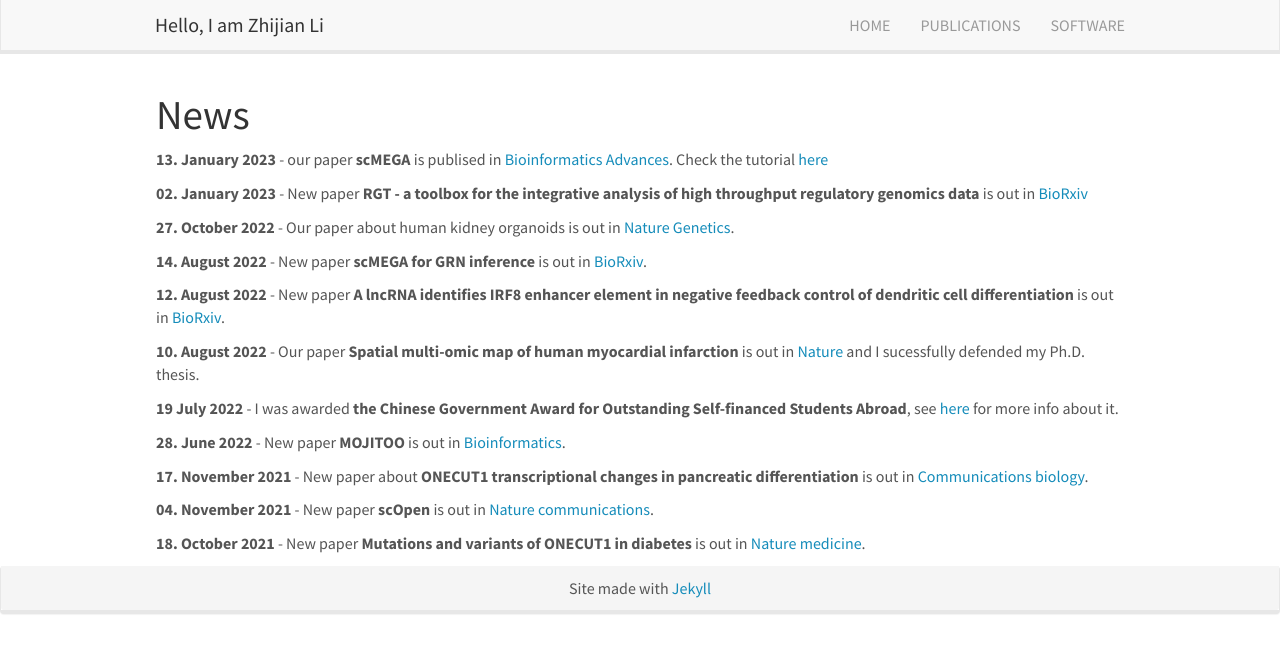
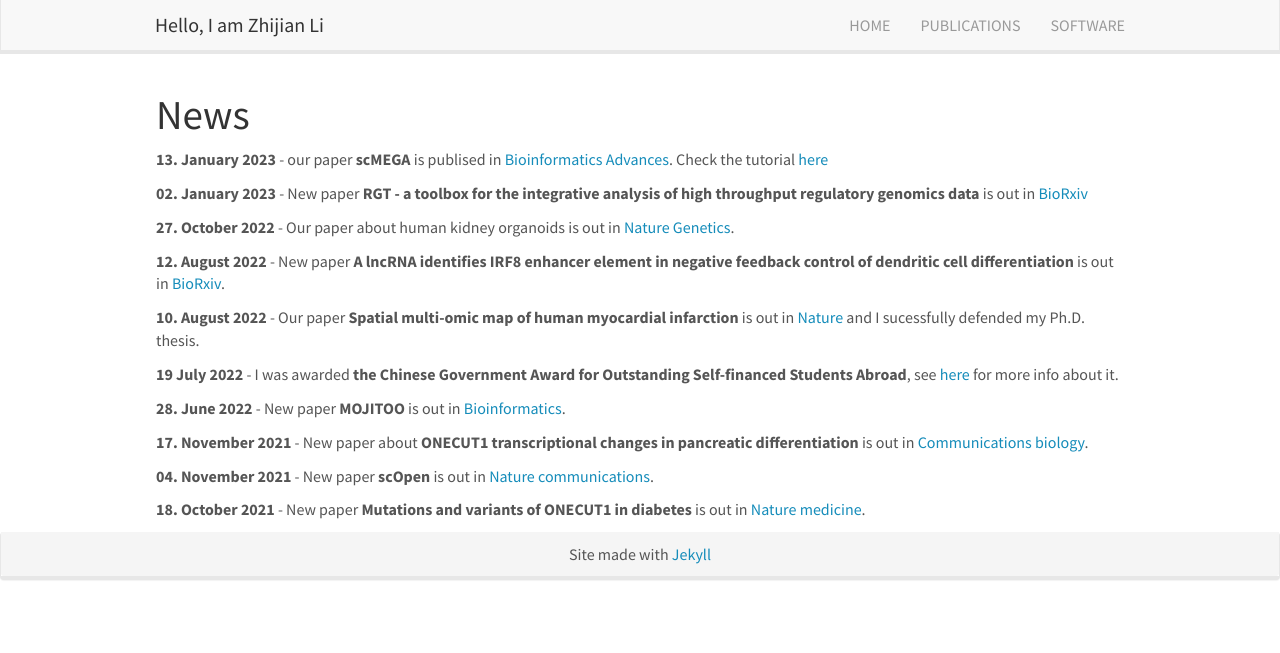
Before and after one commit to lzj1769/lzj1769.github.io, a Jekyll site: the page built from _pages/allnews.md, in a window 1280 px wide. Shown: the top 653 px of the page. Built offline with Jekyll 4.4.1, drawn with Linux system fonts in a browser that asks for light colours; nearby versions of some CDN libraries.

Commit message:
update news

```diff
--- a/_data/news.yml
+++ b/_data/news.yml
@@ -6,9 +6,6 @@
 
 - date: 27. October 2022
   headline: Our paper about human kidney organoids is out in [Nature Genetics](https://www.nature.com/articles/s41588-022-01202-z).
-
-- date: 14. August 2022
-  headline: New paper **scMEGA for GRN inference** is out in [BioRxiv](https://www.biorxiv.org/content/10.1101/2022.08.10.503335v1).
 
 - date: 12. August 2022
   headline: New paper **A lncRNA identifies IRF8 enhancer element in negative feedback control of dendritic cell differentiation** is out in [BioRxiv](https://www.biorxiv.org/content/10.1101/2022.08.11.503623v1).
```
Also changed, not shown: 1 other file.
